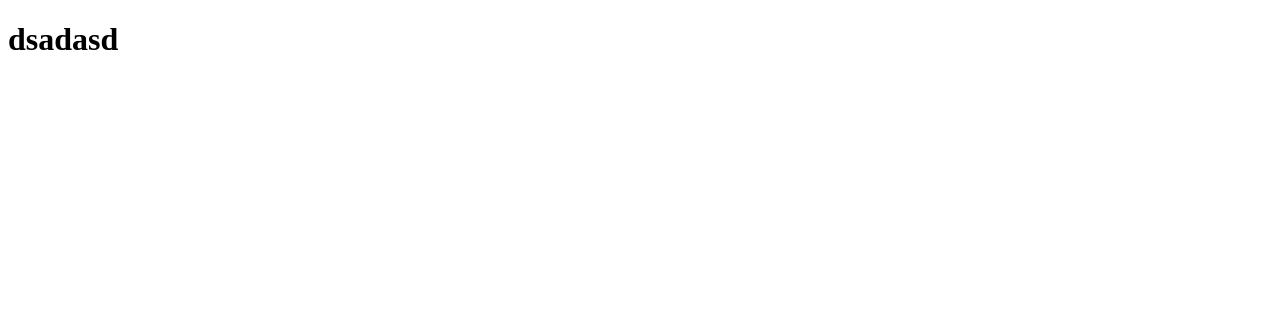
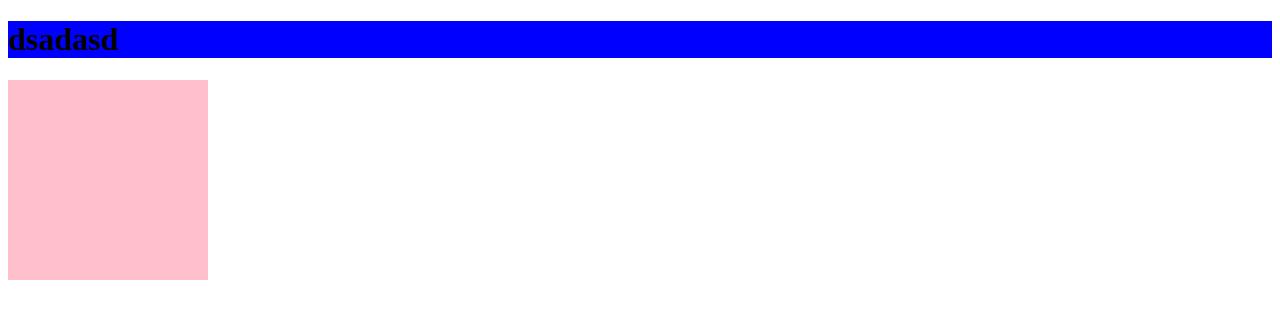
Before and after one commit to liuyiyang1999/test-01, a plain HTML site: page index.html in a window 1280 px wide. Drawn offline with Linux system fonts and the light colour scheme.

Commit message:
新增css和js

```diff
--- a/index.css
+++ b/index.css
@@ -0,0 +1,9 @@
+div{
+    width: 200px;
+    height: 200px;
+    background-color: pink;
+}
+
+h1{
+    background-color: blue;
+}
--- a/index.html
+++ b/index.html
@@ -9,7 +9,7 @@
 </head>
 <body>
     <h1>dsadasd</h1>
-
+    <div></div>
     <script src="./index.js"></script>
 </body>
 </html>
```
